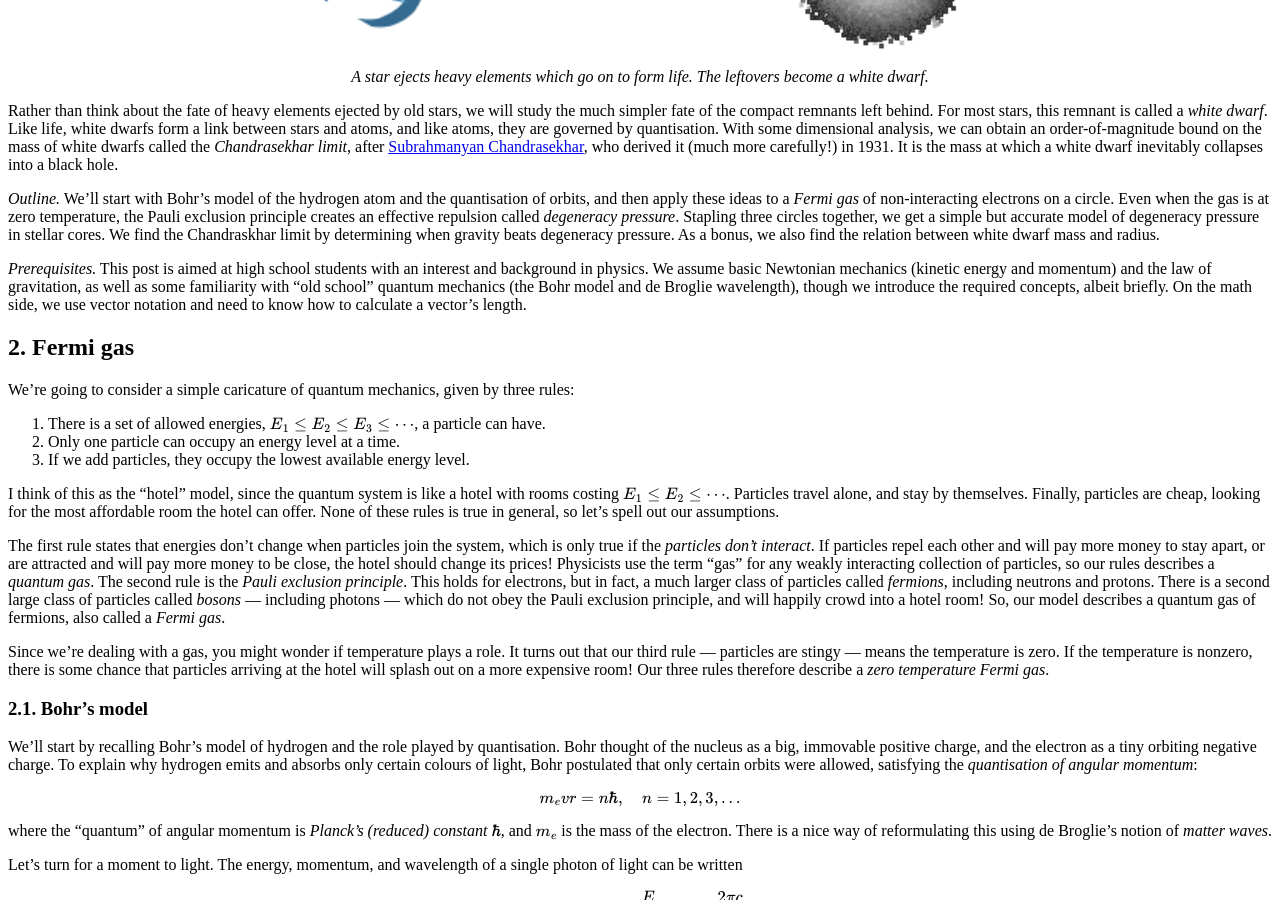
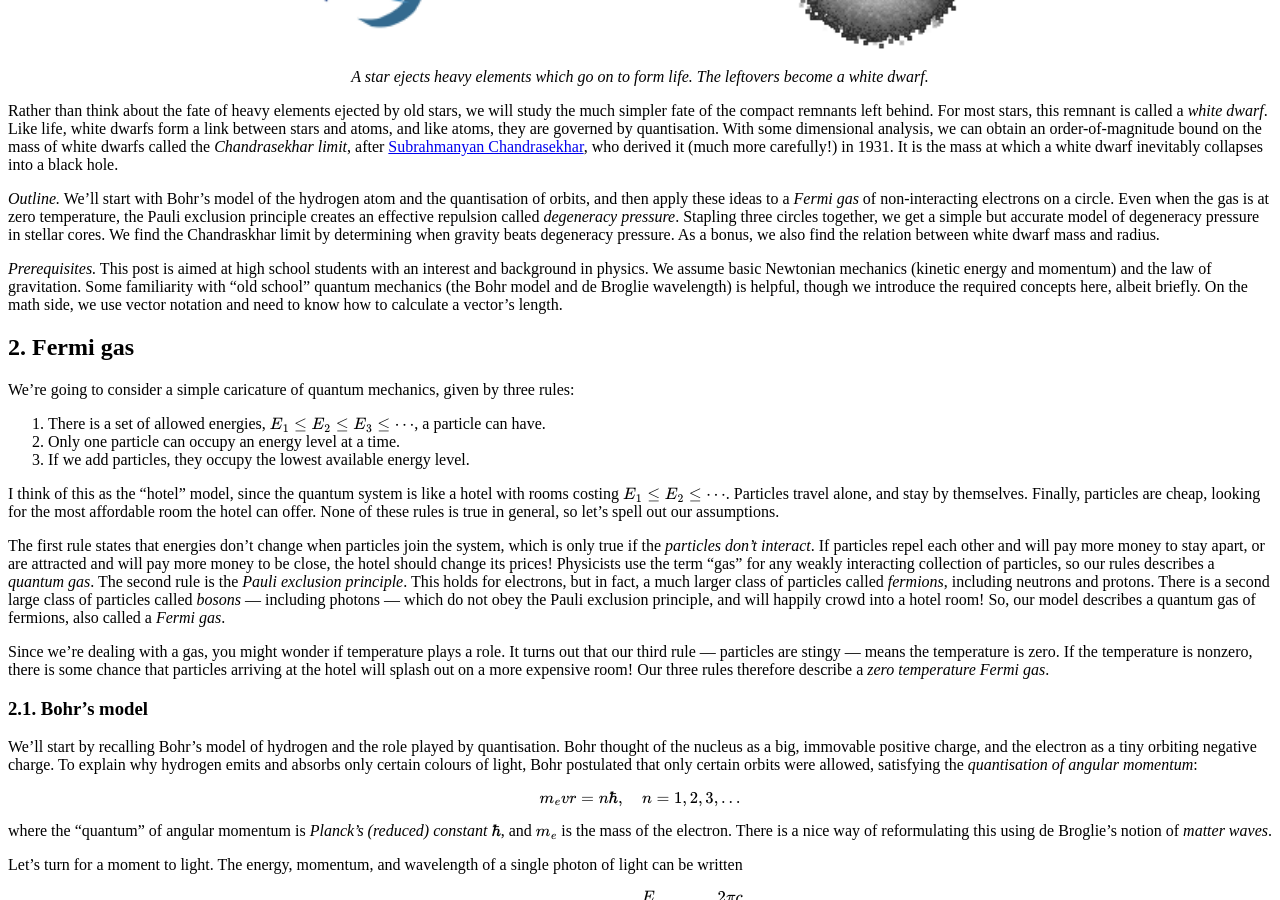
Before and after one commit to hapax/hapax.github.io, a Jekyll site: the page built from assets/chandra.md, in a window 1280 px wide and 900 px high, scrolled down 1644 px. Built offline with Jekyll 4.4.1, drawn with Linux system fonts in a browser that asks for light colours; our own code applies the rules of GitHub Pages for plain Markdown files; formulas are drawn with MathJax 3; a script that is not in the unit is left out.

Commit message:
Update chandra.md

```diff
--- a/assets/chandra.md
+++ b/assets/chandra.md
@@ -84,9 +84,9 @@ radius.
 *Prerequisites.* This post is aimed at high school students with an
 interest and background in physics.
 We assume basic Newtonian mechanics (kinetic energy and momentum) and
-the law of gravitation, as well as some familiarity with "old school"
-quantum mechanics (the Bohr model and de Broglie wavelength), though
-we introduce the required concepts, albeit briefly.
+the law of gravitation. Some familiarity with "old school"
+quantum mechanics (the Bohr model and de Broglie wavelength) is
+helpful, though we introduce the required concepts here, albeit briefly.
 On the math side, we use vector notation and need to know how to
 calculate a vector's length.
 
```
